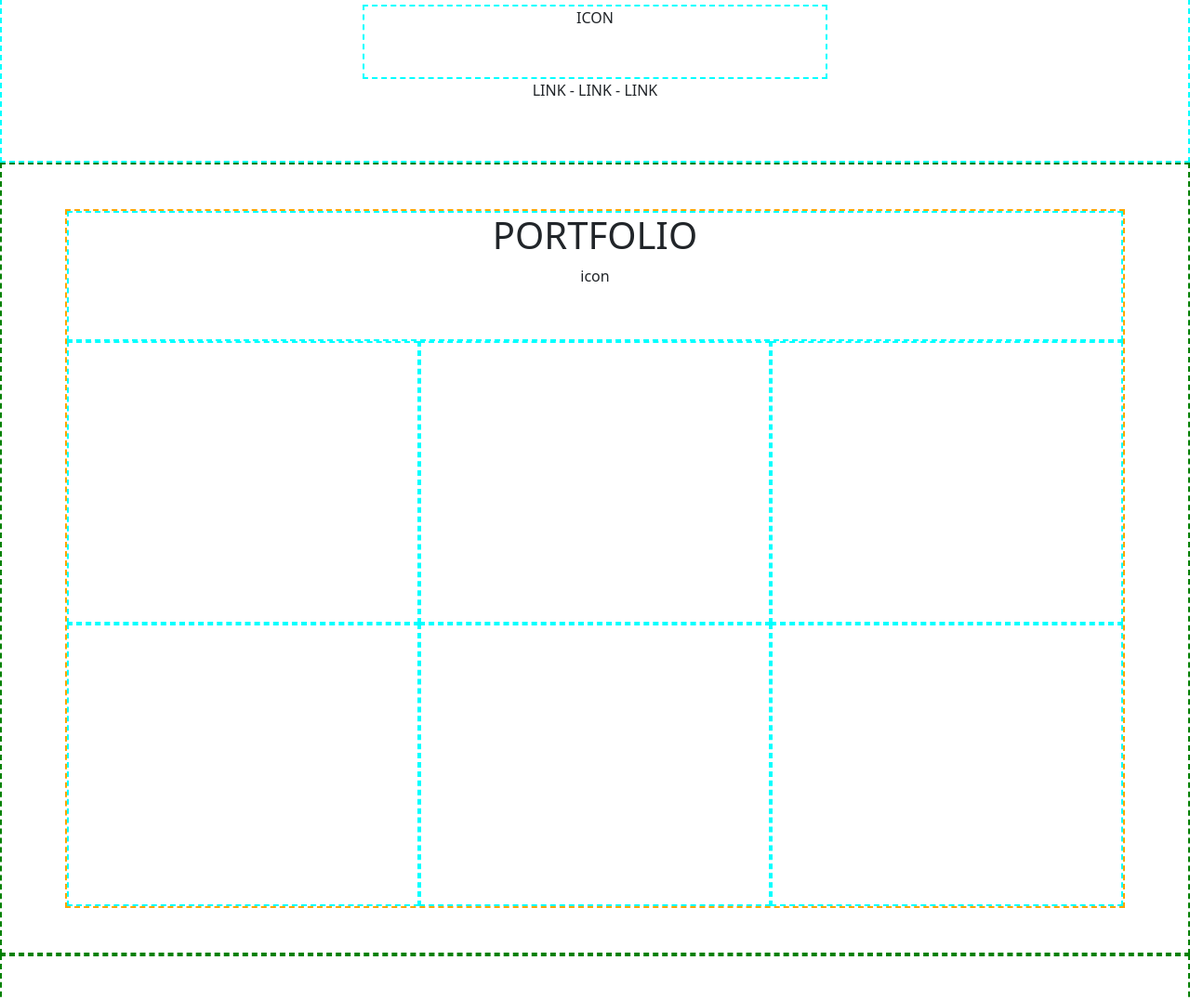
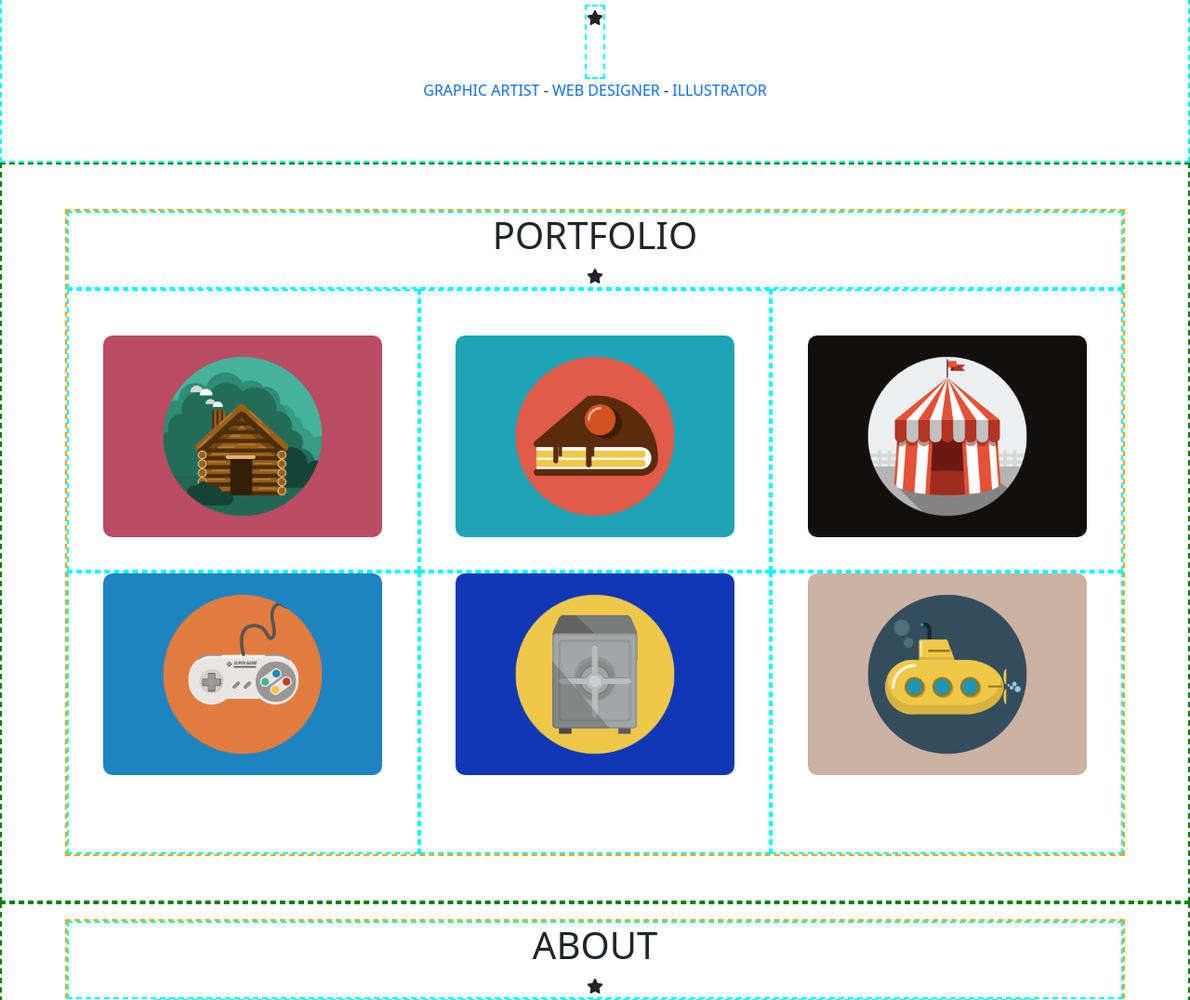
Before and after one commit to SimoneMarino30/html-css-bootstrap-freelancer, a plain HTML site: page index.html in a window 1280 px wide. Shown: the part 505-1581 px from the top of the page at 93% size. Drawn offline with nearby package versions, Linux system fonts and the light colour scheme.

Commit message:
Inserimento Immagini + Icone

```diff
--- a/css/style.css
+++ b/css/style.css
@@ -26,18 +26,45 @@ section {
     width: 300px;
 }
 
-.box.box-icon {
+/* .box.box-icon {
     height: 10px;
     width: 500px;
-}
 
-[class*="col"]>.box {
+} */
+
+/* [class*="col"]>.box {
     min-height: 80px;
     border: none;
-}
+} */
 
 /* FINE CLASSI DI DEBUG DA RIMUOVERE */
 
+/* NAVBAR */
 .navbar-dark {
     background-color: #2c3e50 !important;
 }
+
+/* JUMBOTRON */
+
+.jumbo-img>img {
+    height: 95%;
+    width: 95%;
+}
+
+/* .icon-line {
+    height: 10px;
+    width: 10px;
+    border-bottom: 2px dashed aqua;
+    color: aqua;
+} */
+
+.jumbo-list>a {
+    text-decoration: none;
+}
+
+/* PORTFOLIO */
+
+.portfolio-img>img {
+    width: 100%;
+    border-radius: 10px;
+}
--- a/index.html
+++ b/index.html
@@ -4,9 +4,16 @@
     <meta charset="UTF-8">
     <meta http-equiv="X-UA-Compatible" content="IE=edge">
     <meta name="viewport" content="width=device-width, initial-scale=1.0">
+
+    <!-- FONTAWESOME LINK -->
+    <link rel="stylesheet" href="https://cdnjs.cloudflare.com/ajax/libs/font-awesome/6.2.1/css/all.min.css"
+        integrity="sha512-MV7K8+y+gLIBoVD59lQIYicR65iaqukzvf/nwasF0nqhPay5w/9lJmVM2hMDcnK1OnMGCdVK+iQrJ7lzPJQd1w=="
+        crossorigin="anonymous" referrerpolicy="no-referrer" />
+
     <!-- BOOTSTRAP CDN LINK -->
     <link href="https://cdn.jsdelivr.net/npm/bootstrap@5.2.3/dist/css/bootstrap.min.css" rel="stylesheet"
         integrity="sha384-rbsA2VBKQhggwzxH7pPCaAqO46MgnOM80zW1RWuH61DGLwZJEdK2Kadq2F9CUG65" crossorigin="anonymous">
+
     <!-- CSS LINK -->
     <link rel="stylesheet" href="./css/style.css">
     <!-- TITLE -->
@@ -42,12 +49,19 @@
     </header>
     <!-- JUMBOTRON -->
     <section id="jumbotron" class="d-flex flex-column align-items-center text-center text-uppercase py-5">
-        <div class="box box-img">
-            <!-- <img src="" alt=""> -->
+        <div class="box box-img jumbo-img">
+            <img src="./img/avatar.svg" alt="avatar">
         </div>
         <h1>START BOOTSTRAP</h1>
-        <div class="box box-icon">icon</div>
-        <p>link - link - link</p>
+        <div class="box box-icon">
+            <!-- <div class="icon-line d-inline">a</div> -->
+            <i class="fa-solid fa-star"></i>
+        </div>
+        <p class="jumbo-list">
+            <a href="#">GRAPHIC ARTIST</a> -
+            <a href="#">WEB DESIGNER</a> -
+            <a href="#">ILLUSTRATOR</a>
+        </p>
     </section>
     <!-- PORTFOLIO -->
     <section id="portfolio" class="py-5">
@@ -58,35 +72,47 @@
                         PORTFOLIO
                     </h1>
                     <div class="box box-icon">
-                        icon
+                        <i class="fa-solid fa-star"></i>
                     </div>
                 </div>
             </div>
 
             <div class="row">
-                <div class="col-12 col-md-6 col-lg-4">
-                    <div class="box box-img"></div>
+                <div class="col-12 col-md-6 col-lg-4 d-flex justify-content-center">
+                    <div class="box box-img portfolio-img pt-5">
+                        <img src="./img/cabin.png" alt="">
+                    </div>
                 </div>
-                <div class="col-12 col-md-6 col-lg-4">
-                    <div class="box box-img"></div>
+                <div class="col-12 col-md-6 col-lg-4 d-flex justify-content-center">
+                    <div class="box box-img portfolio-img pt-5">
+                        <img src="./img/cake.png" alt="">
+                    </div>
                 </div>
-                <div class="col-12 col-md-6 col-lg-4">
-                    <div class="box box-img"></div>
+                <div class="col-12 col-md-6 col-lg-4 d-flex justify-content-center">
+                    <div class="box box-img portfolio-img pt-5">
+                        <img src="./img/circus.png" alt="">
+                    </div>
                 </div>
-                <div class="col-12 col-md-6 col-lg-4">
-                    <div class="box box-img"></div>
+                <div class="col-12 col-md-6 col-lg-4 d-flex justify-content-center">
+                    <div class="box box-img portfolio-img">
+                        <img src="./img/game.png" alt="">
+                    </div>
                 </div>
-                <div class="col-12 col-md-6 col-lg-4">
-                    <div class="box box-img"></div>
+                <div class="col-12 col-md-6 col-lg-4 d-flex justify-content-center">
+                    <div class="box box-img portfolio-img">
+                        <img src="./img/safe.png" alt="">
+                    </div>
                 </div>
-                <div class="col-12 col-md-6 col-lg-4">
-                    <div class="box box-img"></div>
+                <div class="col-12 col-md-6 col-lg-4 d-flex justify-content-center">
+                    <div class="box box-img portfolio-img">
+                        <img src="./img/submarine.png" alt="">
+                    </div>
                 </div>
             </div>
         </div>
     </section>
     <!-- ABOUT -->
-    <section id="about" class="py-5">
+    <section id="about" class="py-3">
         <div class="container">
             <div class="row">
                 <div class="col-12 d-flex flex-column align-items-center text-center">
@@ -94,22 +120,22 @@
                         ABOUT
                     </h1>
                     <div class="box box-icon">
-                        icon
+                        <i class="fa-solid fa-star"></i>
                     </div>
                 </div>
             </div>
             <!-- Allineamento colonne -->
             <div class="row justify-content-center">
-                <div class="col-10 col-md-5">
+                <div class="col-10 col-md-5 pt-3">
                     Freelancer is a free bootstrap theme created by Start Bootstrap. The download includes the complete source files including HTML, CSS, and Javascript as well as optional LESS stylesheets foe easy customization.
                 </div>
-                <div class="col-10 col-md-5">
+                <div class="col-10 col-md-5 pt-3">
                     Whether you're a student looking to showcase your work, a professional lokking to attract clients, or a graphic artist looking to share your projects, this template is the perfect starting point!
                 </div>
 
                 <div class="w-100"></div>
 
-                <div class="col-auto">
+                <div class="col-auto pt-3">
                     <button type="button">
                         Download
                     </button>
@@ -125,8 +151,8 @@
                     <h1>
                         CONTACT ME
                     </h1>
-                    <div class="box box-icon">
-                        icon
+                    <div class="box box-icon pb-3">
+                        <i class="fa-solid fa-star"></i>
                     </div>
                 </div>
             </div>
@@ -167,7 +193,12 @@
                     </div>
                     <div class="col-12 col-md-4">
                         <h3>AROUND THE WEB</h3>
-                        <p>Lorem ipsum dolor sit amet consectetur adipisicing.</p>
+                        <div>
+                            <i class="fa-brands fa-facebook-f"></i>
+                        </div>
+                        <div>
+                            <i class="fa-brands fa-facebook-f"></i>
+                        </div>
                     </div>
                     <div class="col-12 col-md-4">
                         <h3>ABOUT FREELANCER</h3>
```
